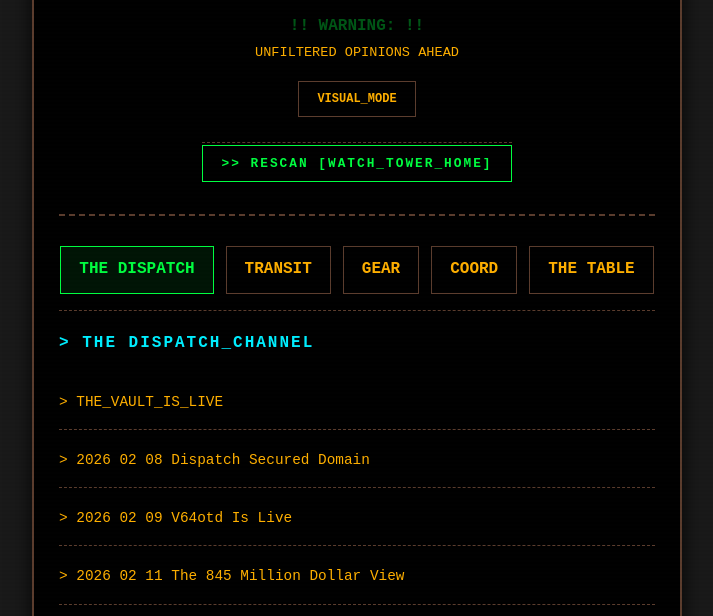
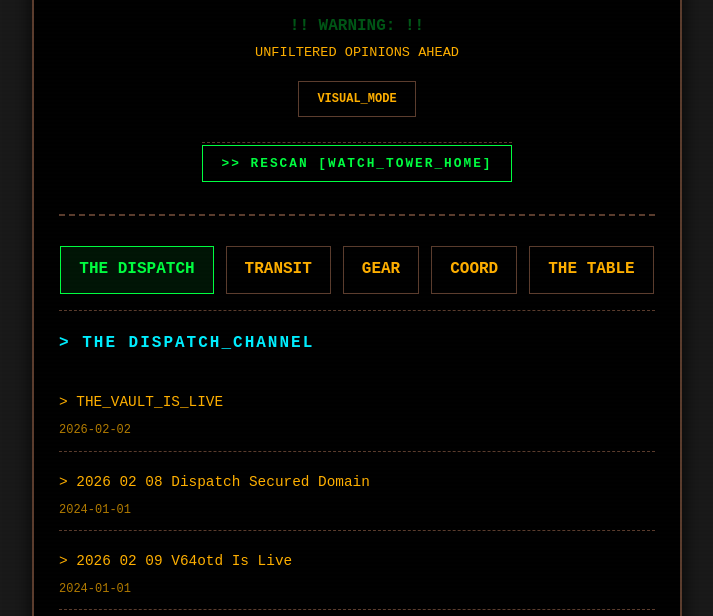
Before and after one commit to kdbush64-create/otd-vault, an Astro site: page /dispatch in a window 1280 px wide. Shown: the part 176-792 px from the top of the page, without its empty margins (283-996 px from the left). Built offline with nearby package versions, Linux system fonts and the light colour scheme; Astro itself is replaced by a stand-in of ours.

Commit message:
Update PostCard.astro

```diff
--- a/src/components/PostCard.astro
+++ b/src/components/PostCard.astro
@@ -5,12 +5,15 @@ interface Props {
   description?: string;
   href: string;
 }
-const { title, description, href } = Astro.props;
+const { title, date, description, href } = Astro.props;
 ---
 <div style="border-bottom: 1px dashed var(--border); padding: 10px 0; margin-bottom: 4px;">
   <a href={href} class="log-link">
     &gt; {title}
   </a>
+  {date && (
+    <p style="color: var(--primary-dim); font-size: 0.75rem; margin-top: 2px;">{date}</p>
+  )}
   {description && (
     <p style="color: var(--primary-dim); font-size: 0.82rem; margin-top: 4px; line-height: 1.4;">{description}</p>
   )}
```
